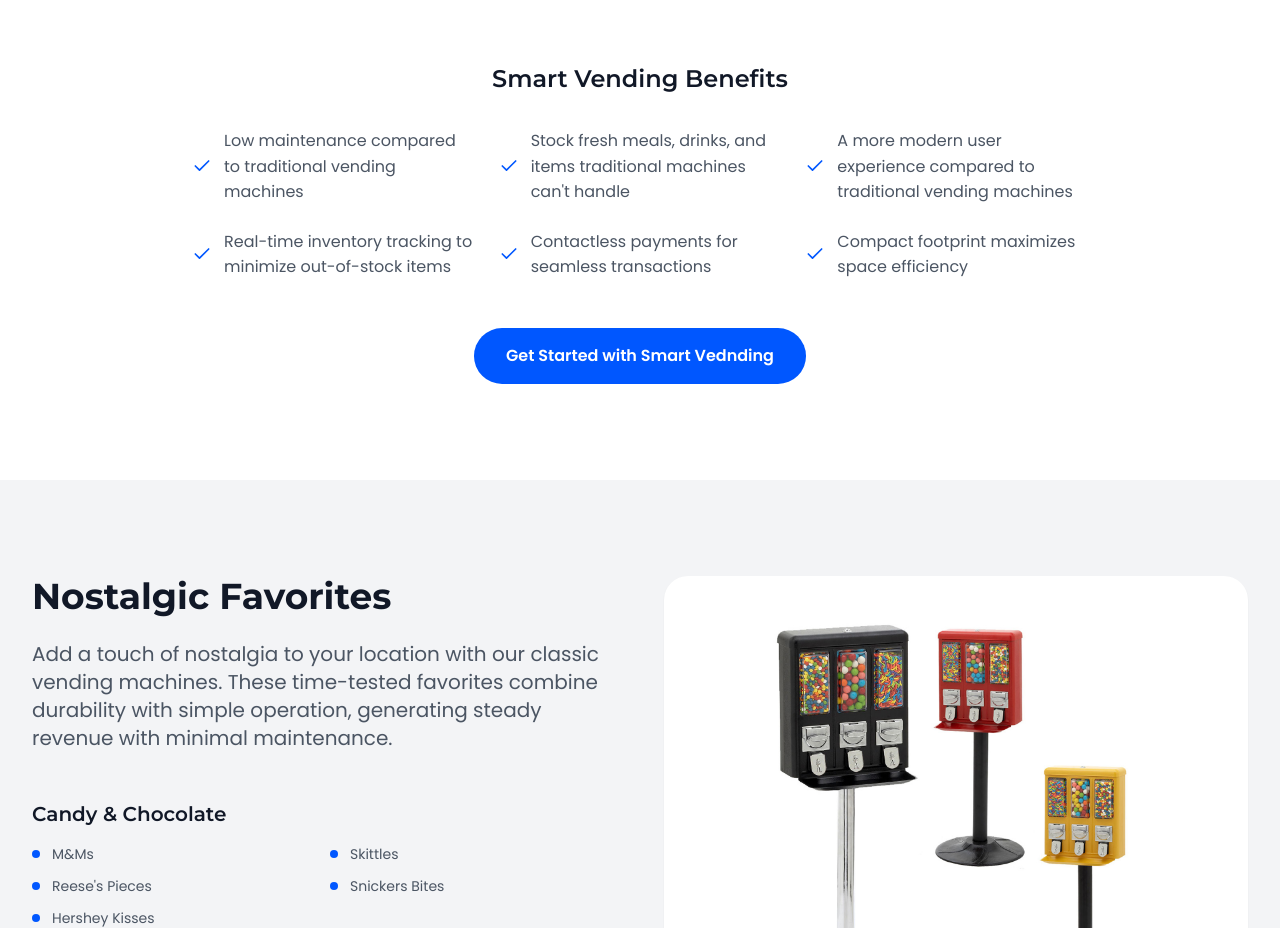
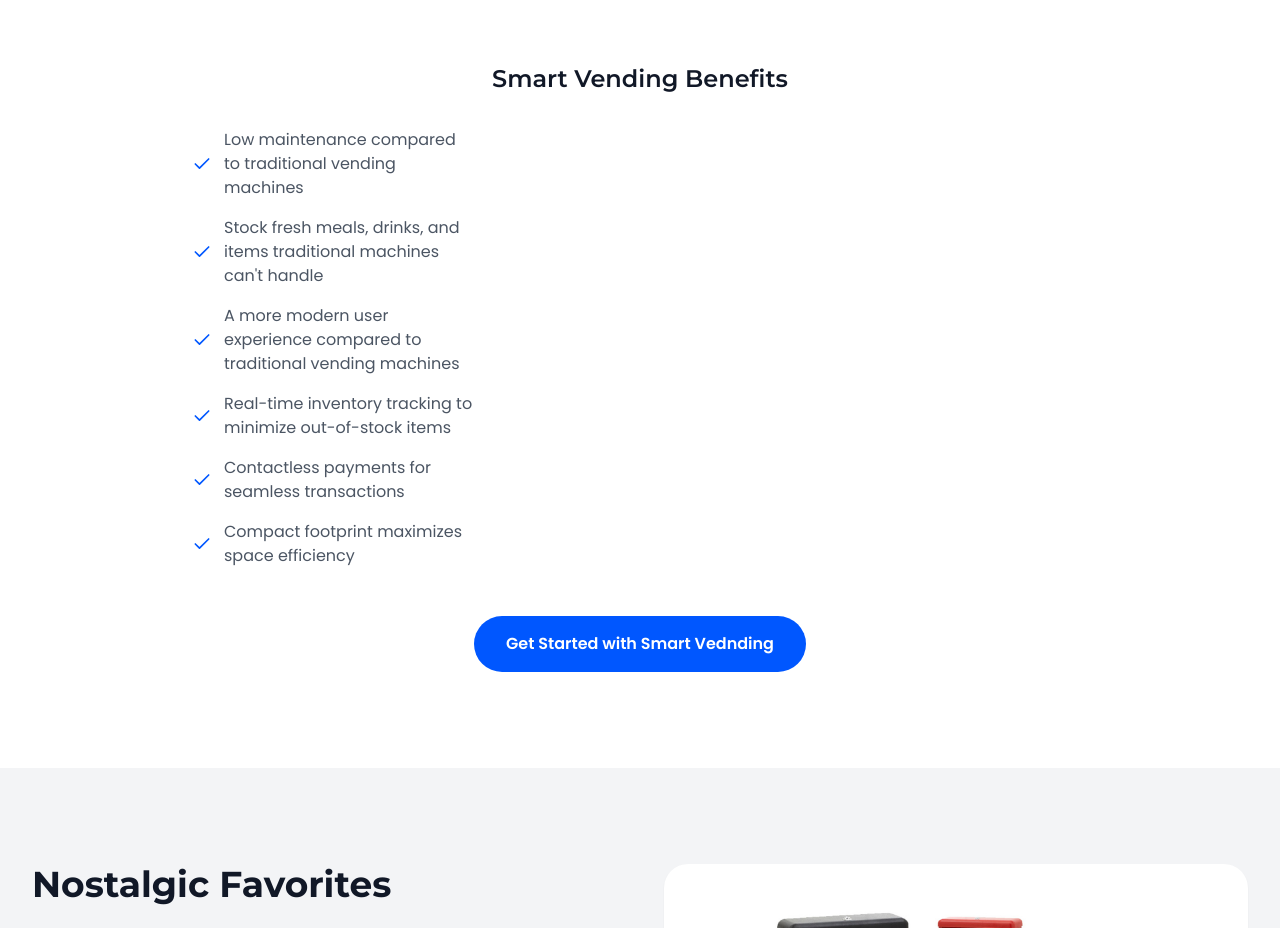
Before and after one commit to 9127eth/bv, a Next.js app: page /services in a window 1280 px wide. Shown: the part 1160-2088 px from the top of the page. Built offline with nearby package versions, Linux system fonts and the light colour scheme.

Commit message:
even more dark ui

```diff
--- a/src/app/(routes)/about/page.tsx
+++ b/src/app/(routes)/about/page.tsx
@@ -37,16 +37,16 @@ export default function AboutPage() {
               />
             </div>
             <div>
-              <h2 className="text-section-mobile md:text-section font-bold mb-6">
+              <h2 className="text-section-mobile md:text-section font-bold mb-6 dark:text-white">
                 Family Values, Modern Solutions
               </h2>
-              <p className="text-body text-gray-600 mb-6">
+              <p className="text-body text-gray-600 dark:text-gray-300 mb-6">
                 Founded right here in Miami, Biscayne Vending represents the perfect blend of family business values and cutting-edge technology. We understand the unique needs of our local community because we're part of it.
               </p>
-              <p className="text-body text-gray-600 mb-6">
+              <p className="text-body text-gray-600 dark:text-gray-300 mb-6">
                 Our journey began as a father-son venture, teaching a 4-year-old the fundamentals of business through the timeless appeal of vending machines. Our mission remains simple: providing Miami with retro charm and modern vending convenience that makes life easier for both business owners and their customers.
               </p>
-              <p className="text-body text-gray-600">
+              <p className="text-body text-gray-600 dark:text-gray-300">
                 Today, we're proud to serve locations along Biscayne Boulevard and throughout Miami, bringing the future of vending to businesses and communities across the city.
               </p>
             </div>
--- a/src/components/common/ClassicsSection.tsx
+++ b/src/components/common/ClassicsSection.tsx
@@ -22,26 +22,26 @@ export function ClassicsSection() {
             />
           </div>
           <div>
-            <h2 className="text-section-mobile md:text-section font-bold mb-6">
+            <h2 className="text-section-mobile md:text-section font-bold mb-6 dark:text-white">
               We Love Classics Too!
             </h2>
-            <p className="text-body-large text-gray-600 mb-6">
+            <p className="text-body-large text-gray-600 dark:text-gray-300 mb-6">
               Experience the timeless charm of traditional vending. Our classic machines
               bring joy and nostalgia to any space while providing reliable service
               and steady revenue.
             </p>
-            <p className="text-body text-gray-600 mb-8">
+            <p className="text-body text-gray-600 dark:text-gray-300 mb-8">
               Perfect for retail stores, family restaurants, entertainment venues,
               and anywhere looking to add a touch of fun and nostalgia.
             </p>
-            <p className="text-body-large font-semibold mb-3">
+            <p className="text-body-large font-semibold mb-3 dark:text-white">
               Available Product Categories:
             </p>
             <div className="space-y-2">
               {vendingCategories.map((category) => (
                 <div key={category} className="flex items-center">
                   <span className="w-2 h-2 bg-primary rounded-full mr-3" />
-                  <span className="text-body text-gray-600">{category}</span>
+                  <span className="text-body text-gray-600 dark:text-gray-300">{category}</span>
                 </div>
               ))}
             </div>
--- a/src/components/services/SmartCoolerSection.tsx
+++ b/src/components/services/SmartCoolerSection.tsx
@@ -75,17 +75,18 @@ export function SmartCoolerSection() {
         </div>
 
         <div className="max-w-6xl mx-auto">
-          <h3 className="text-subsection-mobile md:text-subsection font-semibold mb-8 text-center">Smart Vending Benefits</h3>
+          <h3 className="text-subsection-mobile md:text-subsection font-semibold mb-8 text-center dark:text-white">
+            Smart Vending Benefits
+          </h3>
           <div className="grid grid-cols-1 md:grid-cols-2 lg:grid-cols-3 gap-6 max-w-4xl mx-auto mb-12">
-            {benefits.map((benefit) => (
-              <div
-                key={benefit}
-                className="flex items-center gap-3"
-              >
-                <Check className="text-primary w-5 h-5 flex-shrink-0" />
-                <span className="text-body text-gray-600">{benefit}</span>
-              </div>
-            ))}
+            <div className="space-y-4">
+              {benefits.map((benefit) => (
+                <div key={benefit} className="flex items-center gap-3">
+                  <Check className="w-5 h-5 text-primary flex-shrink-0" />
+                  <span className="text-gray-600 dark:text-gray-300">{benefit}</span>
+                </div>
+              ))}
+            </div>
           </div>
 
           <div className="text-center">
```
